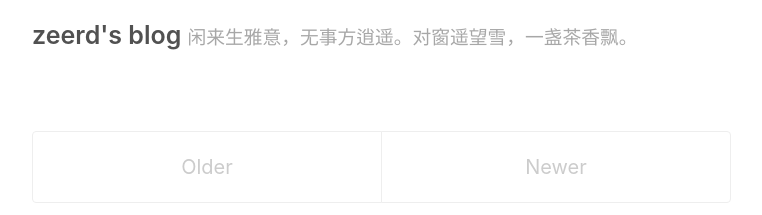
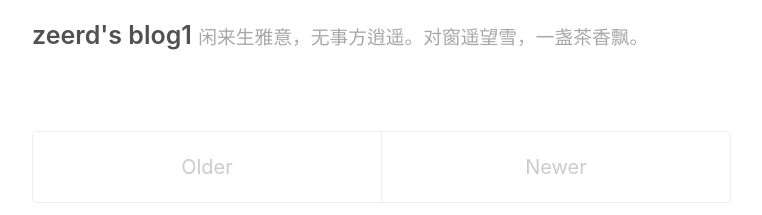
Before and after one commit to zeerd/zeerd.github.io, a Jekyll site: the page built from index.html, in a window 1280 px wide. Shown: the top 215 px of the page, without its empty margins (258-1020 px from the left). Built offline with Jekyll 4.4.1, drawn with Linux system fonts in a browser that asks for light colours.

Commit message:
Update _config.yml

```diff
--- a/_config.yml
+++ b/_config.yml
@@ -34,10 +34,9 @@ exclude: [README.md]
 #fb_appid:           337414769782635
 
 # Setup
-title:               zeerd's blog
+title:               zeerd's blog1
 tagline:             闲来生雅意，无事方逍遥。对窗遥望雪，一盏茶香飘。
 url:                 "http://blog.zeerd.com"
-paginate_l:           4
 baseurl:             ""
 
 
```
